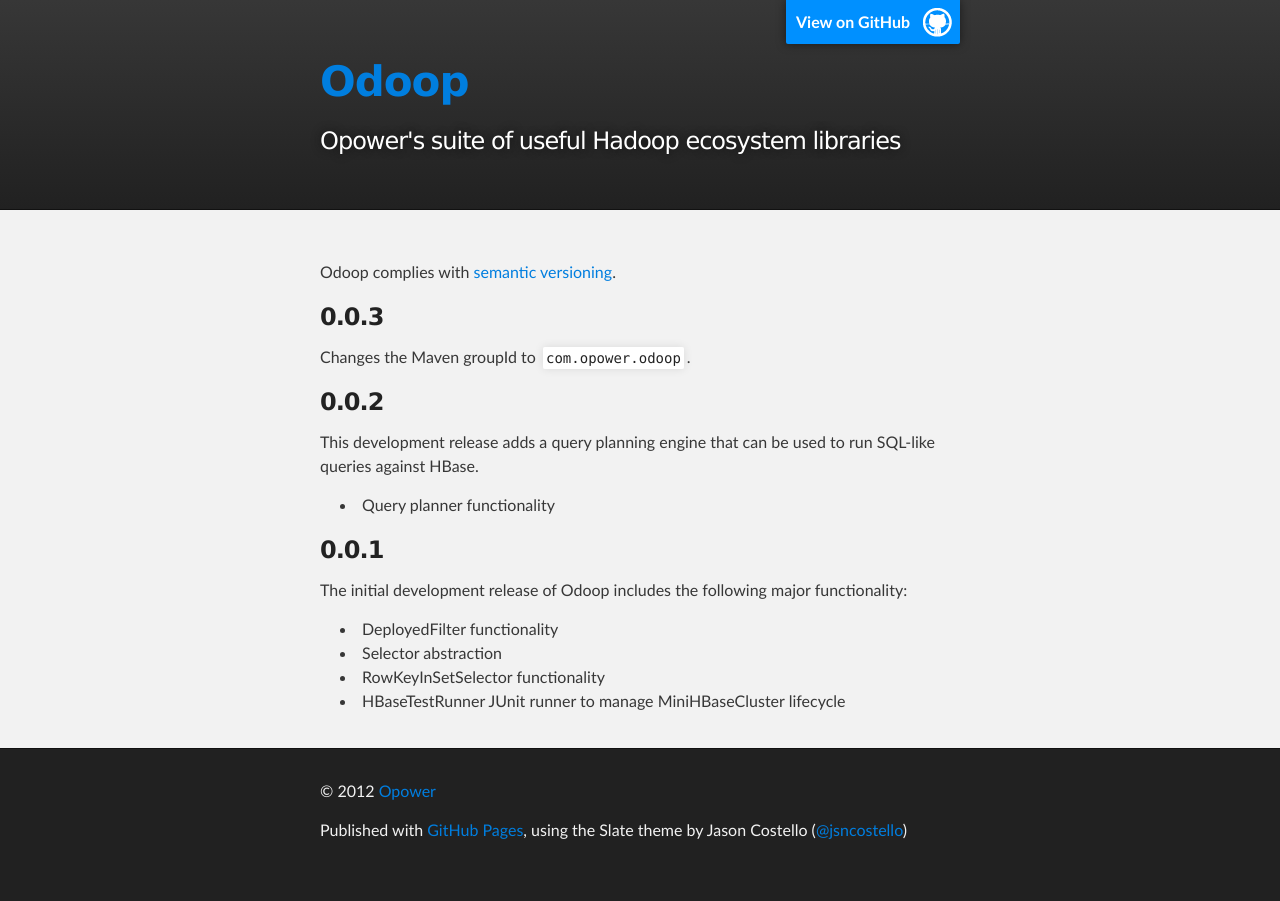
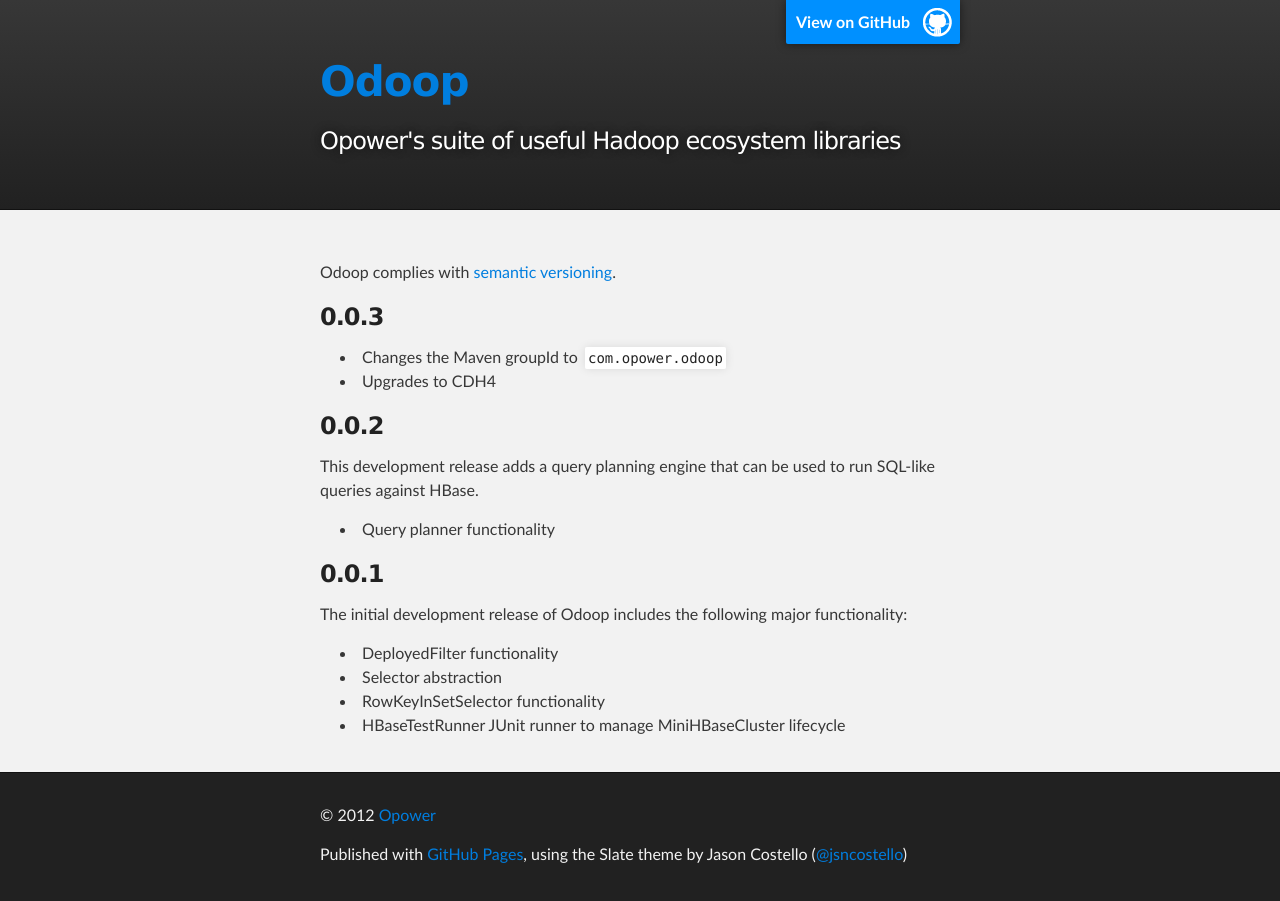
Before and after one commit to jeffkole/odoop, a Jekyll site: the page built from RELEASE_NOTES.md, in a window 1280 px wide. Built offline with Jekyll 4.4.1, drawn with Linux system fonts in a browser that asks for light colours.

Commit message:
Updates to CDH4

```diff
--- a/RELEASE_NOTES.md
+++ b/RELEASE_NOTES.md
@@ -7,7 +7,8 @@ Odoop complies with [semantic versioning](http://semver.org).
 
 ### 0.0.3
 
-Changes the Maven groupId to `com.opower.odoop`.
+* Changes the Maven groupId to `com.opower.odoop`
+* Upgrades to CDH4
 
 ### 0.0.2
 
```
